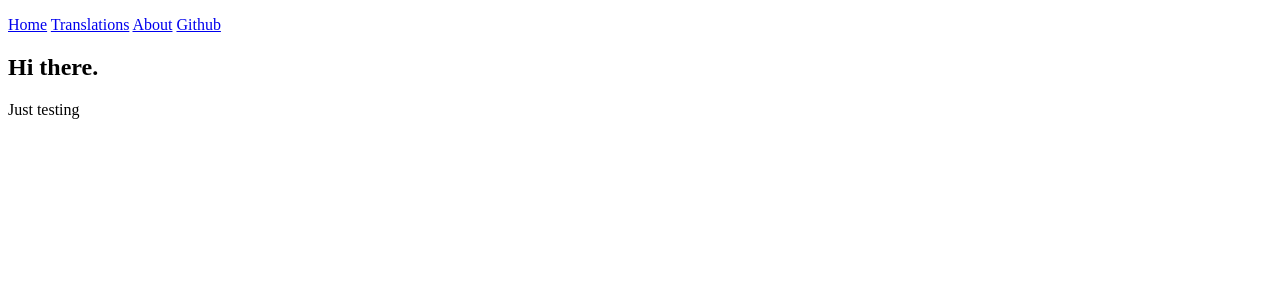
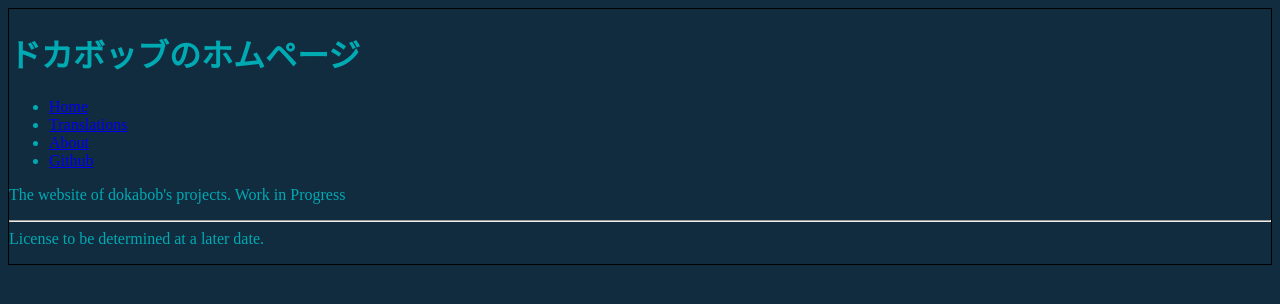
Before and after one commit to Dokabob/dokabobcom, a plain HTML site: page index.html in a window 1280 px wide. Drawn offline with Linux system fonts and the light colour scheme; files whose address does not match are found by name.

Commit message:
added some css and modified index.html

```diff
--- a/css/main.css
+++ b/css/main.css
@@ -0,0 +1,20 @@
+body {
+    color: #00aab3;
+    background-color: #112b3f;
+    border: 1px solid black;
+}
+
+#menu {
+
+}
+
+.menuItem:hover,
+.menuItem:focus,
+.menuItem:active {
+    color:#b26818;
+    text-decoration: none;
+}
+
+footer {
+
+}
--- a/index.html
+++ b/index.html
@@ -2,20 +2,32 @@
 <html lang="en-US">
 <head>
     <meta name="author" content="dokabob">
-    <meta name="description" content="dokabob's translations and programs"
-    <meta name="twitter:title" content="dokabob's translations and programs"
+    <meta name="description" content="dokabob's translations and programs">
+    <meta name="twitter:title" content="dokabob's translations and programs">
 	<meta charset="utf-8">
 	<title>Dokabob</title>
 	<link rel="shortcut icon" href="img/favicon.ico" type="image/x-icon">
-    <link rel="stylesheet" href="css/main.css"
+    <link rel="stylesheet" href="css/main.css">
 </head>
 <body>
-	<p class="menu"><a href="index.html">Home</a> <a href="translations.html">Translations</a> <a href="about.html">About</a> <a href="https://github.com/dokabob">Github</a>
-	<h2>Hi there.</h2>
-	<p>Just testing</p>
+    <header>
+	    <h1 lang="ja-JP">ドカボッブのホムページ</h1>
+	</header>
+    <nav>
+	    <ul id="menu">
+	        <li><a class="menuItem" href="index.html">Home</a></li>
+	        <li><a class="menuItem" href="translations.html">Translations</a></li>
+	        <li><a class="menuItem" href="about.html">About</a></li>
+	        <li><a class="menuItem" href="https://github.com/dokabob">Github</a></li>
+	    </ul>
+	</nav>
+	<main>
+	    <p>The website of dokabob's projects. Work in Progress</p>
 
-
-
+    </main>
+    <footer>
+        <p><hr>License to be determined at a later date.<p>
+    </footer>
     <script src="notascript.js"></script>
 </body>
 </html>
```
